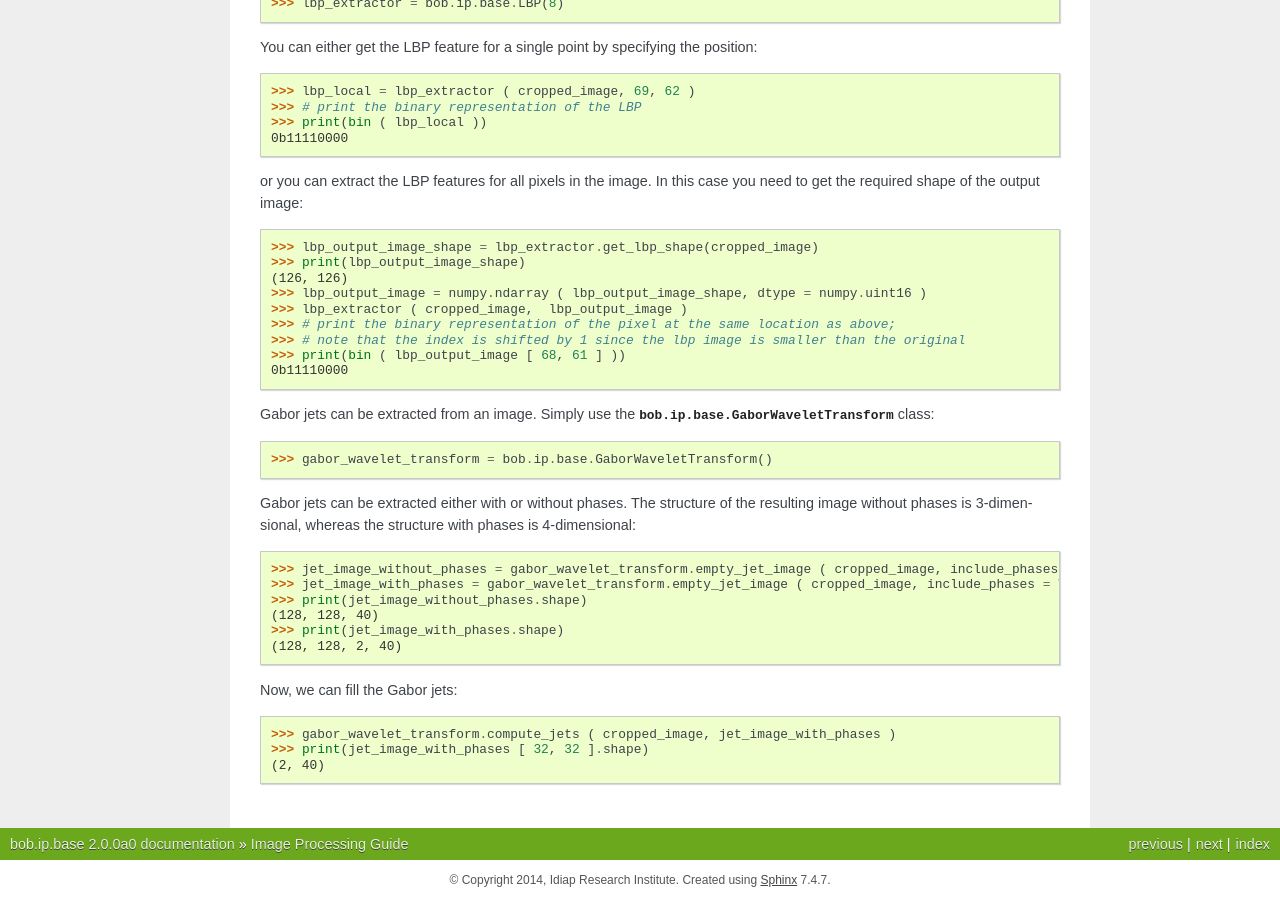
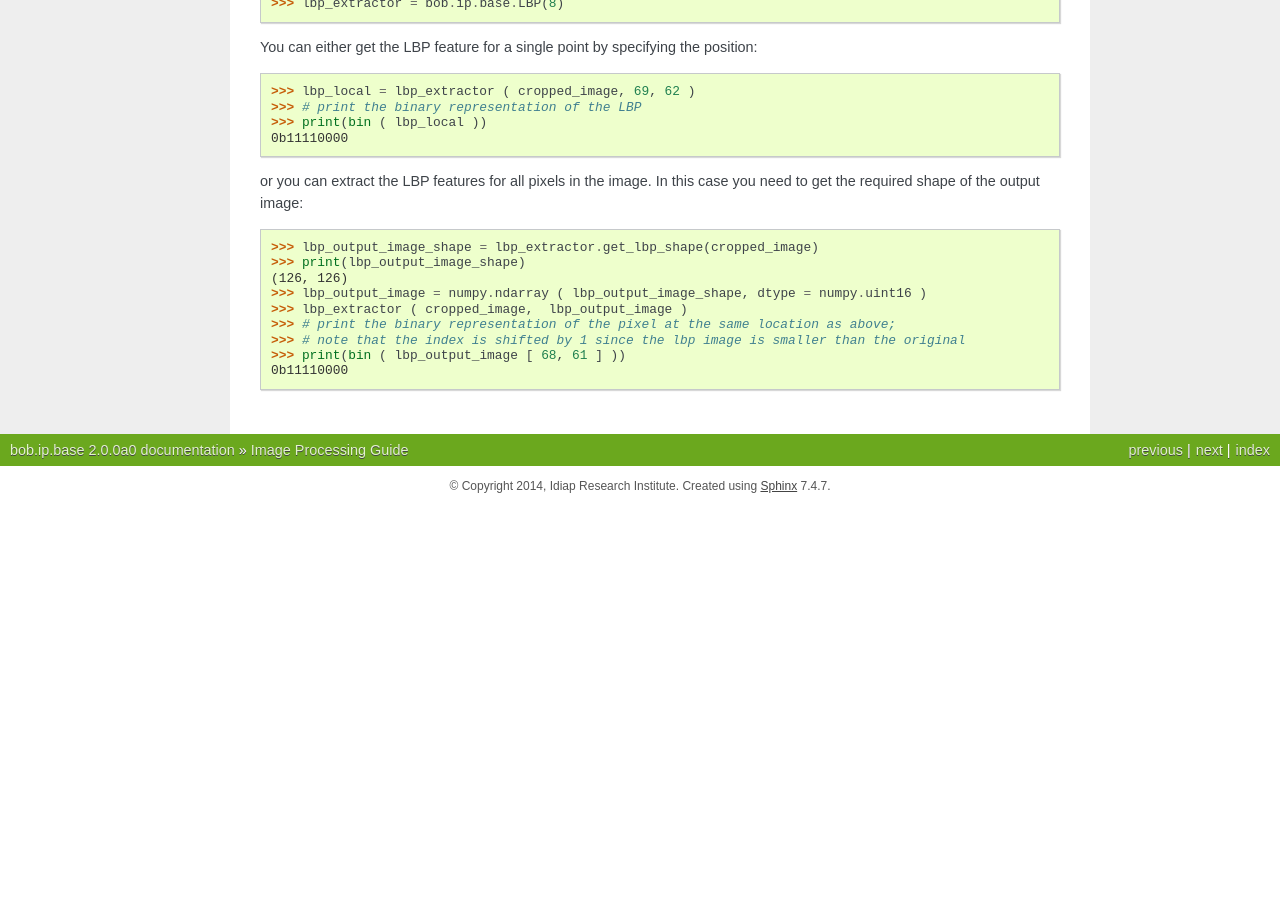
Before and after one commit to bioidiap/bob.ip.base, a Sphinx documentation site: the page built from doc/guide.rst, in a window 1280 px wide and 900 px high, scrolled down 2311 px. Built offline with Sphinx 7.4.7, drawn with Linux system fonts in a browser that asks for light colours; formulas are drawn with MathJax 3; after the commit the page ends 2817 px from its top, so only the background shows below that.

Commit message:
Removed traces of Gabor jets from documentation.

```diff
--- a/doc/guide.rst
+++ b/doc/guide.rst
@@ -210,36 +210,5 @@ you need to get the required shape of the output image:
   >>> print(bin ( lbp_output_image [ 68, 61 ] ))
   0b11110000
 
-Gabor jets can be extracted from an image. Simply use the
-:py:class:`bob.ip.base.GaborWaveletTransform` class:
-
-.. doctest:: iptest
-  :options: +NORMALIZE_WHITESPACE
-
-  >>> gabor_wavelet_transform = bob.ip.base.GaborWaveletTransform()
-
-Gabor jets can be extracted either with or without phases. The structure of the
-resulting image without phases is 3-dimensional, whereas the structure with
-phases is 4-dimensional:
-
-.. doctest:: iptest
-  :options: +NORMALIZE_WHITESPACE
-
-  >>> jet_image_without_phases = gabor_wavelet_transform.empty_jet_image ( cropped_image, include_phases = False )
-  >>> jet_image_with_phases = gabor_wavelet_transform.empty_jet_image ( cropped_image, include_phases = True )
-  >>> print(jet_image_without_phases.shape)
-  (128, 128, 40)
-  >>> print(jet_image_with_phases.shape)
-  (128, 128, 2, 40)
-
-Now, we can fill the Gabor jets:
-
-.. doctest:: iptest
-  :options: +NORMALIZE_WHITESPACE
-
-  >>> gabor_wavelet_transform.compute_jets ( cropped_image, jet_image_with_phases )
-  >>> print(jet_image_with_phases [ 32, 32 ].shape)
-  (2, 40)
-
 .. Place here your external references
 .. include:: links.rst
```
